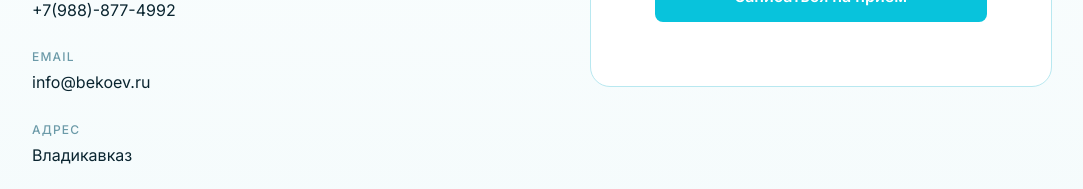
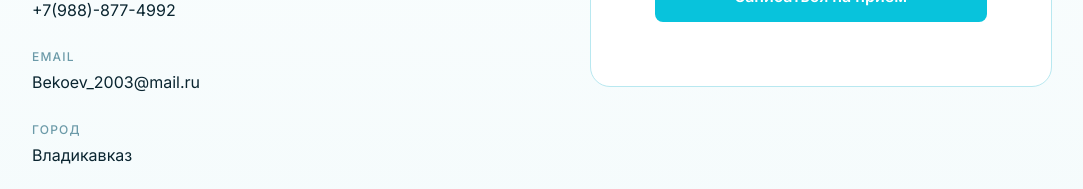
Before and after one commit to azamatbmk/oleg-bekoev, a Next.js app: page / in a window 1280 px wide. Shown: the part 4638-4827 px from the top of the page, without its empty margins (98-1181 px from the left). Built offline with nearby package versions, Linux system fonts and the light colour scheme.

Commit message:
Добавления для формы

```diff
--- a/app/api/contact/route.ts
+++ b/app/api/contact/route.ts
@@ -40,7 +40,8 @@ export async function POST(request: Request) {
   const port = Number((process.env.SMTP_PORT ?? "465").trim());
   const user = process.env.SMTP_USER?.trim();
   const pass = process.env.SMTP_PASSWORD?.trim();
-  const mailTo = process.env.MAIL_TO?.trim() || user;
+  const mailTo =
+    process.env.MAIL_TO?.trim() || "Bekoev_2003@mail.ru";
 
   if (!user || !pass || !mailTo) {
     console.error("contact: отсутствуют SMTP_USER, SMTP_PASSWORD или MAIL_TO");
--- a/components/Book/Book.tsx
+++ b/components/Book/Book.tsx
@@ -78,12 +78,15 @@ export default function Book() {
               </div>
               <div className={styles.contactItem}>
                 <span className={styles.contactLabel}>Email</span>
-                <a href="mailto:info@bekoev.ru" className={styles.contactValue}>
-                  info@bekoev.ru
+                <a
+                  href="mailto:Bekoev_2003@mail.ru"
+                  className={styles.contactValue}
+                >
+                  Bekoev_2003@mail.ru
                 </a>
               </div>
               <div className={styles.contactItem}>
-                <span className={styles.contactLabel}>Адрес</span>
+                <span className={styles.contactLabel}>Город</span>
                 <span className={styles.contactValue}>
                   Владикавказ
                 </span>
--- a/next.config.js
+++ b/next.config.js
@@ -1,6 +1,5 @@
 /** @type {import('next').NextConfig} */
 const nextConfig = {
-  output: 'export',
   images: {
     unoptimized: true,
     qualities: [75, 100],
```
Also changed, not shown: 1 other file (tests, documents, lock files or other folders).
